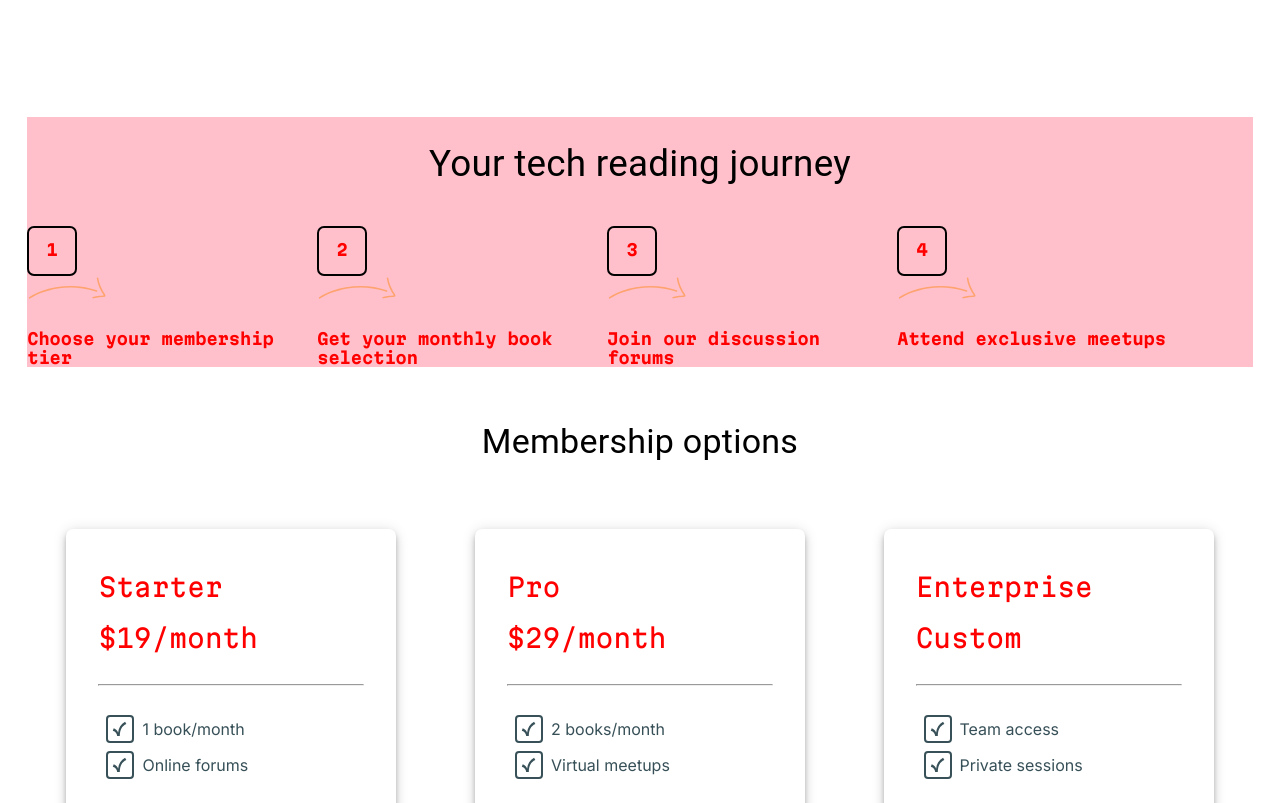
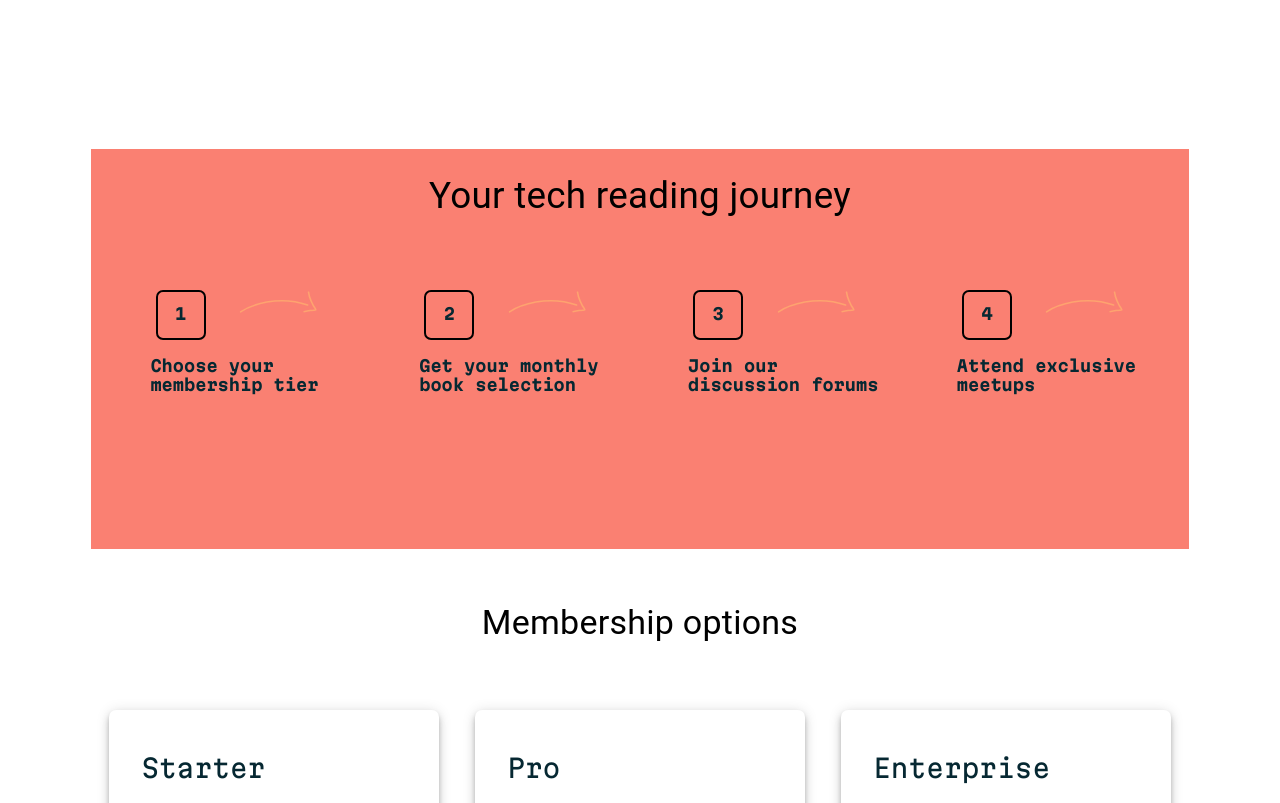
Before and after one commit to ItaloDev-Marcelo/Tech-Book-Club-CH-MUI-24, a React (Vite) app: page / in a window 1280 px wide. Shown: the part 1997-2800 px from the top of the page. Built offline with nearby package versions, Linux system fonts and the light colour scheme.

Commit message:
update files

```diff
--- a/src/App.css
+++ b/src/App.css
@@ -58,7 +58,7 @@ body {
   --ft-mon: 'Inter',  system-ui, sans-serif;
 }
 
-body {
+.container {
   padding: 1.5em 1.7em;
 }
 
@@ -70,8 +70,7 @@ body {
  h1, h3, .journey-text, h2{
   font-family: 'Martian mono', system-ui, sans-serif !important;
   font-weight: 700;
-  /* color: var(--clr-dark-blue); */
-  color: red;
+  color: var(--clr-dark-blue);
 }
 
 header > br {
@@ -150,7 +149,24 @@ span > img {
   border-radius: 7px !important;
 }
 
+footer  {
+  display: flex;
+  flex-direction: column;
+  align-items: center;
+  background-color: var(--clr-dark-blue);
+  color: var(--clr-white) ;
+}
 
+#footer-header-information button {
+  color: #fff !important;
+  border-color: #fff;
+}
+
+
+#line {
+  width: 100%;
+  margin-top: 4em;
+}
 
 @media (min-width:1280px)  {
   header > br {
@@ -176,4 +192,14 @@ span > img {
   }
 
 
+#journal {
+  width: 100%;
+  height: 400px;
+  background-color: salmon;
 }
+
+#line {
+  width: 80%;
+}
+
+}
--- a/src/App.jsx
+++ b/src/App.jsx
@@ -45,13 +45,15 @@ function App() {
 
   return (
    <>
+   <div className='container'>
    <Header/>
    <main>
     <AboutSection/>
     <MiddlePage/>
    </main>
     <Review/>
-    <Footer/>
+   </div>
+   <Footer/>
    </>
   )
 }
--- a/src/Pages/Footer.jsx
+++ b/src/Pages/Footer.jsx
@@ -4,21 +4,28 @@ import Btn from "../components/ButtonsComp";
 import Imagens from "../components/imageBank";
 export default function Footer() {
     return (
-        <Stack component='footer'>
+        <Stack component='footer'
+           padding={{xs: '3em 2em', lg: '2.5em 4em'}}
+            borderRadius='25px 25px 0 0'>
            <Stack id='footer-header-information'>
-           <Typography variant="h5">"This book club transformed my technical
+           <Typography variant="h5" fontSize={{xs: '1.3em', lg: '2.5em'}} padding={{lg: '1em 4em'}} textAlign={{md: 'center'}}>"This book club transformed my technical
             reading from a solitary activity into an
             enriching community experience. The discussions are gold!"</Typography>
-            <OurStars/>
-            <Btn W1='250px' W2='350px' W3='360px' Border='1px solid #000'
+            <Stack alignSelf='center' marginY={4}><OurStars/></Stack>
+            <Stack alignSelf='center' color='#fff' ><Btn W1='250px' W2='350px' W3='360px' Border='1px solid #000'
             Image={Imagens.arrowUp} imageTxt={true} bgColor='trasparent'
-            btnLabel='REVIEW MEMBERSHIP OPTIONS' />
+            btnLabel='REVIEW MEMBERSHIP OPTIONS' /></Stack>
            </Stack>
-          <Stack id='line'>
+          <Stack id='line' sx={{display: 'flex', flexDirection: 'row',
+             justifyContent: 'space-between', alignContent: 'center', marginY: 2}}>
               <Typography variant="h6">© 2024 - Tech Book Club</Typography>
-               <Box>
-                  <img src={Imagens.bluesky} alt='bluesky-icon' />
-                  <img src={Imagens.linkdin} alt='linkdin-icon' />
+               <Box display='flex'alignSelf='center' marginY={1} >
+                 <Box marginRight={{xs: 1, lg: 2}}>
+                 <img src={Imagens.bluesky} alt='bluesky-icon' />
+                 </Box>
+                 <Box>
+                 <img src={Imagens.linkdin} alt='linkdin-icon' />
+                 </Box>
                </Box>
           </Stack>
         </Stack>
--- a/src/Pages/Header.jsx
+++ b/src/Pages/Header.jsx
@@ -15,7 +15,8 @@ export default function Header() {
               <Stack id='container'  sx={{display: 'flex',flexDirection: {xs: 'column', lg: 'row'}, justifyContent: {lg: 'space-between'}}}>
               <Stack component='section' width={{lg: '50%'}}>
                  <Typography variant='h1'  className='from-left'
-                  fontSize={{xs: '3em', lg: '4.25em'}} marginBottom='.5em'  maxWidth={{lg: '445px'}}>Join the  ultimate tech <br/> book club</Typography>
+                  fontSize={{xs: '3em', lg: '4.25em'}} marginBottom='.5em'
+                    maxWidth={{lg: '445px'}}>Join the  ultimate tech <br/> book club</Typography>
                  <Typography variant='p' className='text' fontSize='1.4em' lineHeight='30px'
                   paddingRight={{lg: '2em'}} >Turn your reading
                     time into learning
--- a/src/Pages/Journey.jsx
+++ b/src/Pages/Journey.jsx
@@ -22,24 +22,29 @@ export default function Journey() {
   ];
 
   return (
-    <Stack component="article" marginY='1.2em'  backgroundColor='pink'>
+    <Stack component="article" id='journal' marginY='1.2em' >
       <Typography variant="h4" textAlign={{lg: 'center'}} fontSize={{xs: '2.3em'}}
        marginY={3}  width={{xs: '200px', lg: '100%'}}>Your tech reading journey</Typography>
       <Box id="journal-list" className='from-top'
-       sx={{display: 'flex', flexDirection: {xs: 'column', lg: 'row'}}}>
+       sx={{display: 'flex', flexDirection: {xs: 'column', lg: 'row'},
+       justifyContent: {lg: 'space-between'}, padding: {lg: '2em'}}}>
         {
           JOURNEYDATA.map((item, index) => {
             return (
-                <Stack key={index}>
-                     <Stack className="from-left " marginY={2}>
-                         <Stack className="square-num" sx={{width: '50px', height: '50px', border: '2px solid #000', borderRadius: '7px', textAlign: 'center'}}>
+                <Stack key={index}  >
+                     <Stack className="from-left " marginY={2} sx={{display: 'flex',
+                      flexDirection: 'row', justifyContent: { lg: 'space-evenly'}  }}>
+
+                         <Stack className="square-num" sx={{width: '50px', height: '50px',
+                          border: '2px solid #000', borderRadius: '7px', textAlign: 'center'}}>
                          <Typography variant="p" className="journey-text " marginTop='.7em'>{item.num} </Typography>
                          </Stack>
                         <Stack display={{xs: 'none', lg: 'block'}}>
                         <img src={Images.patternArrow} alt="arrow-lef" />
                         </Stack>
                      </Stack>
-                     <Typography variant="p" className="journey-text title" marginY={{xs: 1, lg: 0}} width='290px'>{item.title}</Typography>
+                     <Typography variant="p" className="journey-text title"
+                     marginY={{xs: 1, lg: 0}} marginLeft={{lg: '1.7em'}} width={{xs: '290px', lg: '200px'}}>{item.title}</Typography>
                 </Stack>
             )
           })
--- a/src/Pages/MiddlePage.jsx
+++ b/src/Pages/MiddlePage.jsx
@@ -5,7 +5,7 @@ import CardComponent from "../components/Card";
 
 export default function MiddlePage() {
     return (
-      <Stack component='section'>
+      <Stack component='section' padding={{lg: '2em 4em'}}>
          <Journey/>
          <Stack component='section' className='Membership-options'>
             <Typography variant="h4" className="from-top" marginY='1em' textAlign={{lg: 'center'}}>Membership options</Typography>
--- a/src/Pages/Review.jsx
+++ b/src/Pages/Review.jsx
@@ -3,12 +3,16 @@ import Stars from "../components/starts";
 
 export default function Review() {
     return (
-        <Stack>
+        <Stack sx={{display: 'flex', flexDirection: 'column',
+        justifyContent: 'center', marginY: '1.5em', alignContent: 'center'}}>
+           <Stack alignSelf={{lg: 'center'}}>
            <Stars/>
-           <Typography variant="h4" className="from-top">"This book club transformed my technical
+           </Stack>
+           <Typography variant="h4" className="from-top"
+           textAlign={{lg: 'center'}} padding={{xs: '1em 0', lg: '1em 4.5em'}}>"This book club transformed my technical
             reading from a solitary activity into an
             enriching community experience. The discussions are gold!"</Typography>
-           <Typography variant="p" className="author text" >Sarah Chen, Software Architect</Typography>
+           <Typography variant="p" alignSelf={{lg: 'center'}} className="author text" >Sarah Chen, Software Architect</Typography>
         </Stack>
     )
 }
```
